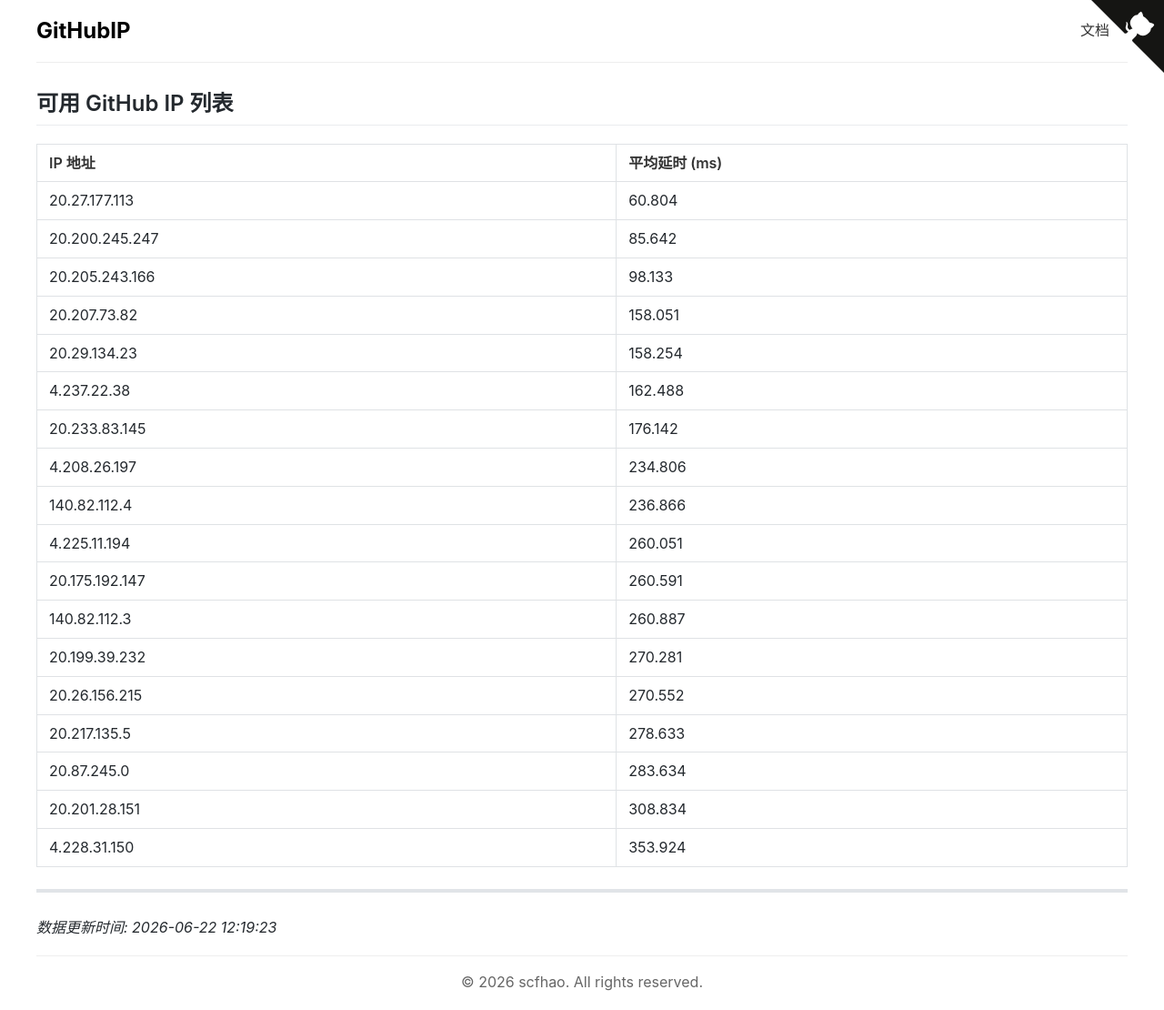
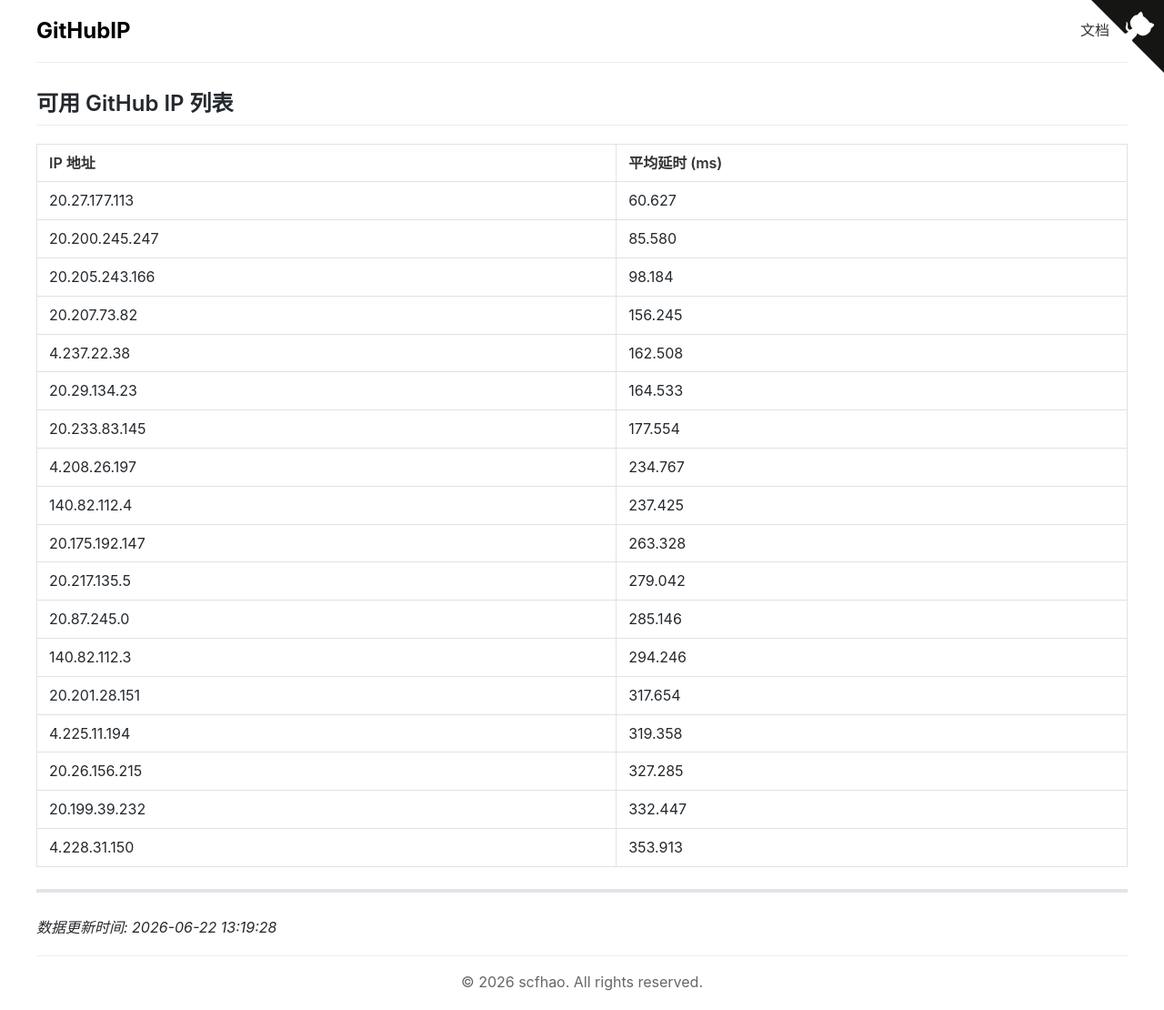
Before and after one commit to scfhao/GitHubIP, a Jekyll site: the page built from index.md, in a window 1280 px wide. Shown: the whole page at 91% size. Built offline with Jekyll 4.4.1, drawn with Linux system fonts in a browser that asks for light colours.

Commit message:
自动脚本执行 - 2026-06-22 13:19:29

```diff
--- a/index.md
+++ b/index.md
@@ -1,32 +1,32 @@
 ---
 layout: home
 title: GitHub IP 列表
-date: 2026-06-22 12:19:23
+date: 2026-06-22 13:19:28
 ---
 
 ## 可用 GitHub IP 列表
 
 | IP 地址 | 平均延时 (ms) |
 |---------|--------------|
-| 20.27.177.113 | 60.804 |
-| 20.200.245.247 | 85.642 |
-| 20.205.243.166 | 98.133 |
-| 20.207.73.82 | 158.051 |
-| 20.29.134.23 | 158.254 |
-| 4.237.22.38 | 162.488 |
-| 20.233.83.145 | 176.142 |
-| 4.208.26.197 | 234.806 |
-| 140.82.112.4 | 236.866 |
-| 4.225.11.194 | 260.051 |
-| 20.175.192.147 | 260.591 |
-| 140.82.112.3 | 260.887 |
-| 20.199.39.232 | 270.281 |
-| 20.26.156.215 | 270.552 |
-| 20.217.135.5 | 278.633 |
-| 20.87.245.0 | 283.634 |
-| 20.201.28.151 | 308.834 |
-| 4.228.31.150 | 353.924 |
+| 20.27.177.113 | 60.627 |
+| 20.200.245.247 | 85.580 |
+| 20.205.243.166 | 98.184 |
+| 20.207.73.82 | 156.245 |
+| 4.237.22.38 | 162.508 |
+| 20.29.134.23 | 164.533 |
+| 20.233.83.145 | 177.554 |
+| 4.208.26.197 | 234.767 |
+| 140.82.112.4 | 237.425 |
+| 20.175.192.147 | 263.328 |
+| 20.217.135.5 | 279.042 |
+| 20.87.245.0 | 285.146 |
+| 140.82.112.3 | 294.246 |
+| 20.201.28.151 | 317.654 |
+| 4.225.11.194 | 319.358 |
+| 20.26.156.215 | 327.285 |
+| 20.199.39.232 | 332.447 |
+| 4.228.31.150 | 353.913 |
 
 ---
 
-*数据更新时间: 2026-06-22 12:19:23*
+*数据更新时间: 2026-06-22 13:19:28*
```
